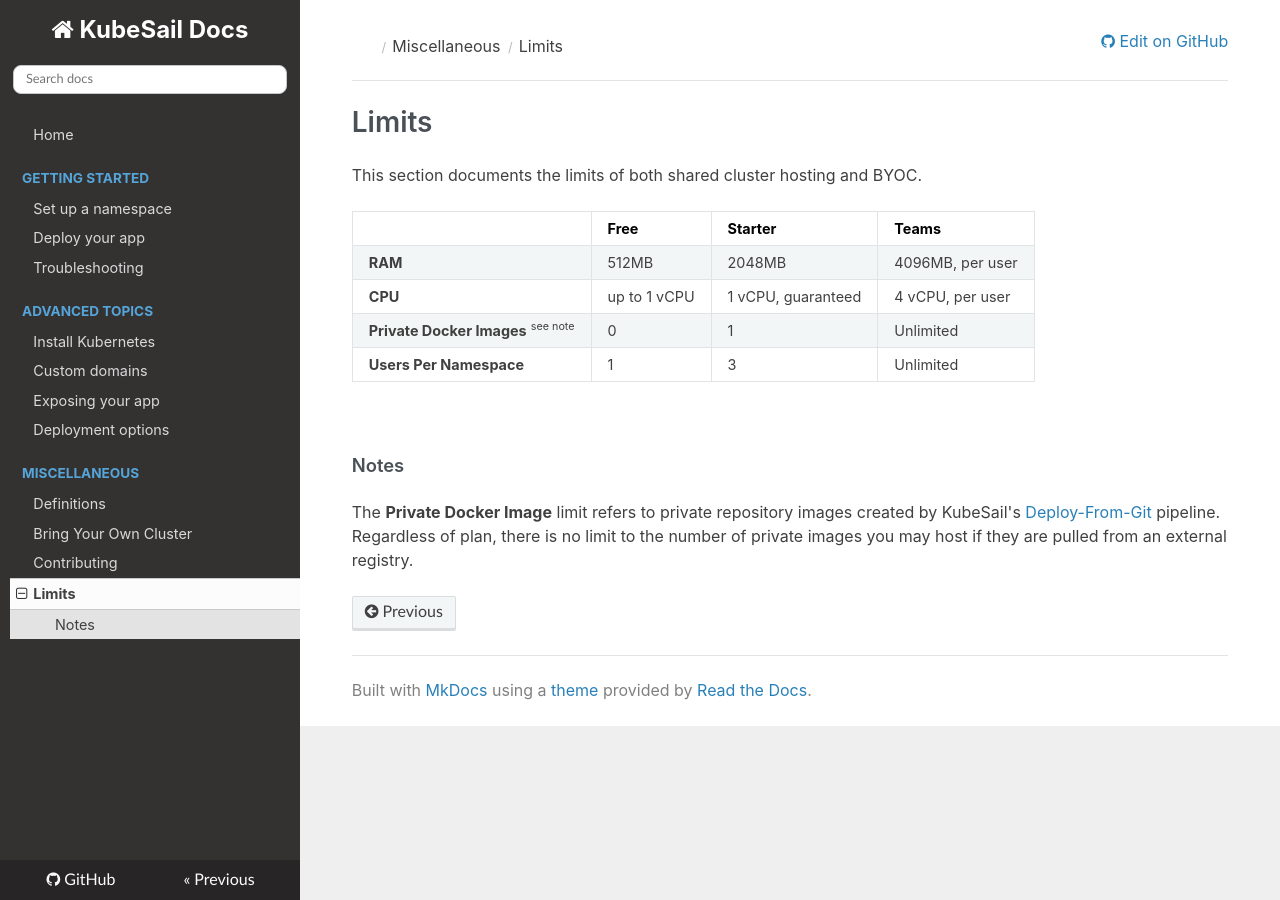
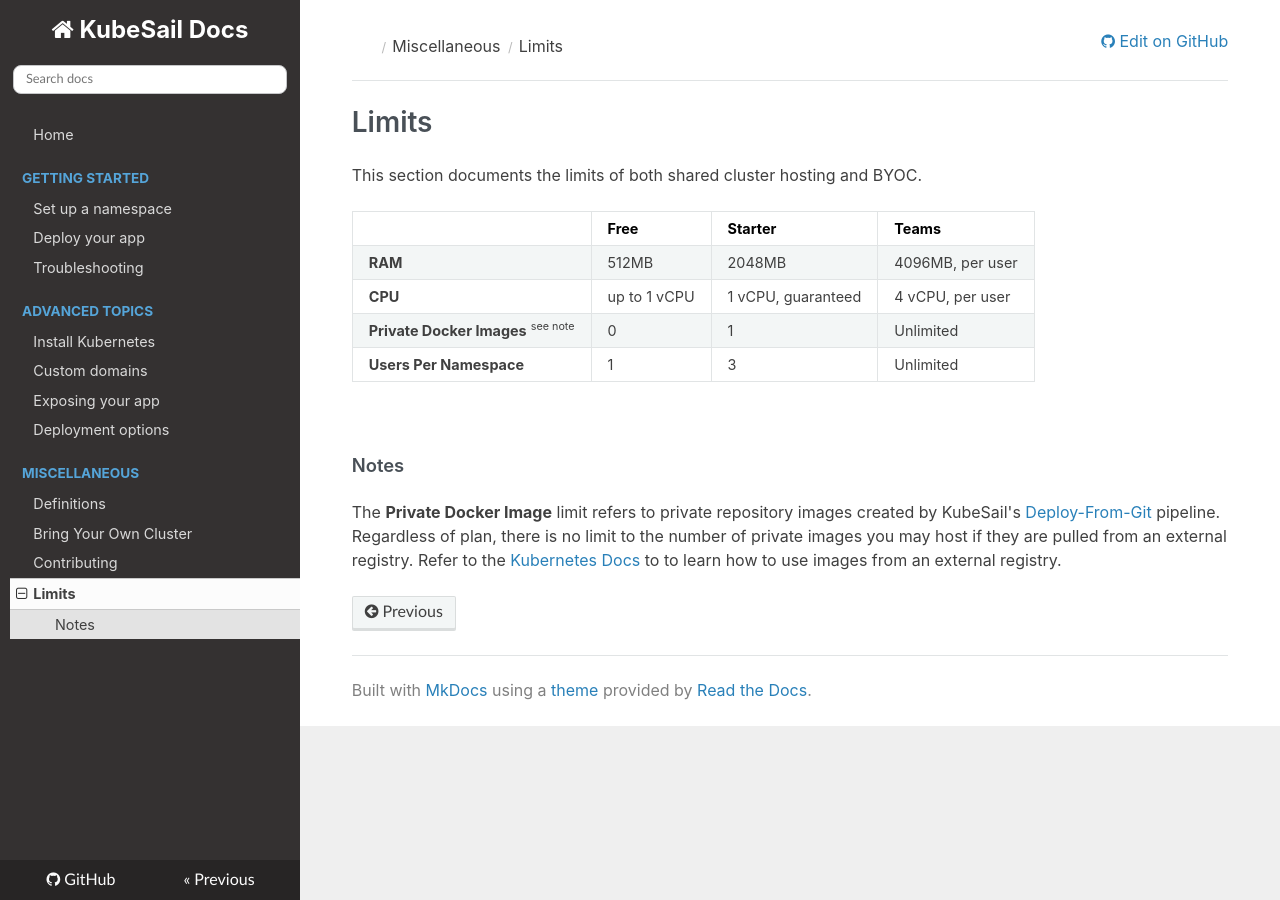
Before and after one commit to kubesail/kubesail-docs, an MkDocs documentation site: the page built from docs/limits.md, in a window 1280 px wide. Built offline with MkDocs 1.6.1, drawn with Linux system fonts in a browser that asks for light colours; nearby versions of some CDN libraries.

Commit message:
add private image reference from kube docs

```diff
--- a/docs/limits.md
+++ b/docs/limits.md
@@ -12,4 +12,4 @@
 <br>
 #### Notes
 
-The **Private Docker Image** limit refers to private repository images created by KubeSail's [Deploy-From-Git](/repo_builder/#step-3-deploy-from-github-repository) pipeline. Regardless of plan, there is no limit to the number of private images you may host if they are pulled from an external registry.
+The **Private Docker Image** limit refers to private repository images created by KubeSail's [Deploy-From-Git](/repo_builder/#step-3-deploy-from-github-repository) pipeline. Regardless of plan, there is no limit to the number of private images you may host if they are pulled from an external registry. Refer to the [Kubernetes Docs](https://kubernetes.io/docs/tasks/configure-pod-container/pull-image-private-registry/) to to learn how to use images from an external registry.
```
